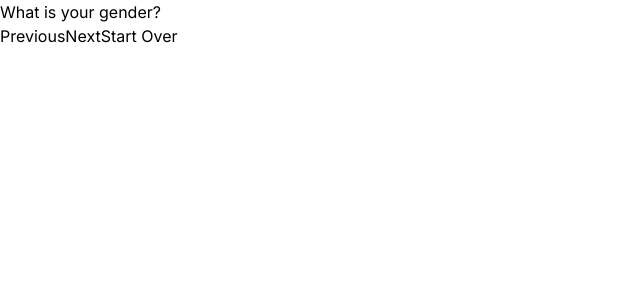
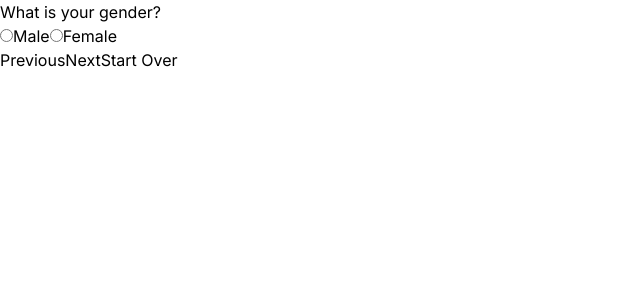
Before and after one commit to cbondnz/framingham-risk-score-calculator, a Next.js app: page / in a window 1280 px wide. Both pictures are taken after a click on the button "Get Started". Shown: the top 300 px of the page, without its empty margins (0-640 px from the left). Built offline with nearby package versions, Linux system fonts and the light colour scheme.

Commit message:
Add radio select functionality for Gender.tsx

```diff
--- a/app/page.tsx
+++ b/app/page.tsx
@@ -1,11 +1,15 @@
 "use client";
-import React, { useState } from "react";
+import React, { useState, useEffect } from "react";
 import Welcome from "@/components/Welcome";
 import Gender from "@/components/Gender";
 import NavButtons from "@/components/NavButtons";
 
 export default function Home() {
   const [activeStep, setActiveStep] = useState(1);
+  const [gender, setGender] = useState<String>("");
+  useEffect(() => {
+    console.log(gender);
+  }, [gender]);
 
   // Clicking the "Get Started" button on the home screen moves to the first form page
   const handleClickGettingStarted = () => {
@@ -32,10 +36,14 @@ export default function Home() {
     setActiveStep(1);
   };
 
+  const handleSetGender = (selectedValue: string) => {
+    setGender(selectedValue);
+  };
+
   return (
     <main>
       {activeStep == 1 && <Welcome onClick={handleClickGettingStarted} />}
-      {activeStep == 2 && <Gender />}
+      {activeStep == 2 && <Gender onGender={handleSetGender} />}
       {activeStep != 1 && <NavButtons onClickNext={handleClickNext} onClickPrevious={handleClickPrevious} onClickStartOver={handleClickStartOver} />}
     </main>
   );
--- a/components/Gender.tsx
+++ b/components/Gender.tsx
@@ -1,10 +1,28 @@
-import React from "react";
+import React, { FC } from "react";
 import FormHeading from "./FormHeading";
 
-export default function Gender() {
+interface ChildComponentProps {
+  onGender: (selectedValue: string) => void;
+}
+
+const Gender: FC<ChildComponentProps> = ({ onGender }) => {
+  const handleSelect = (event: React.ChangeEvent<HTMLInputElement>) => {
+    onGender(event.target.value);
+  };
+
   return (
-    <div>
+    <section>
       <FormHeading heading="What is your gender?" />
-    </div>
+      <label>
+        <input type="radio" id="male" name="gender" value="male" onChange={handleSelect} />
+        Male
+      </label>
+      <label>
+        <input type="radio" id="female" name="gender" value="female" onChange={handleSelect} />
+        Female
+      </label>
+    </section>
   );
-}
+};
+
+export default Gender;
```
